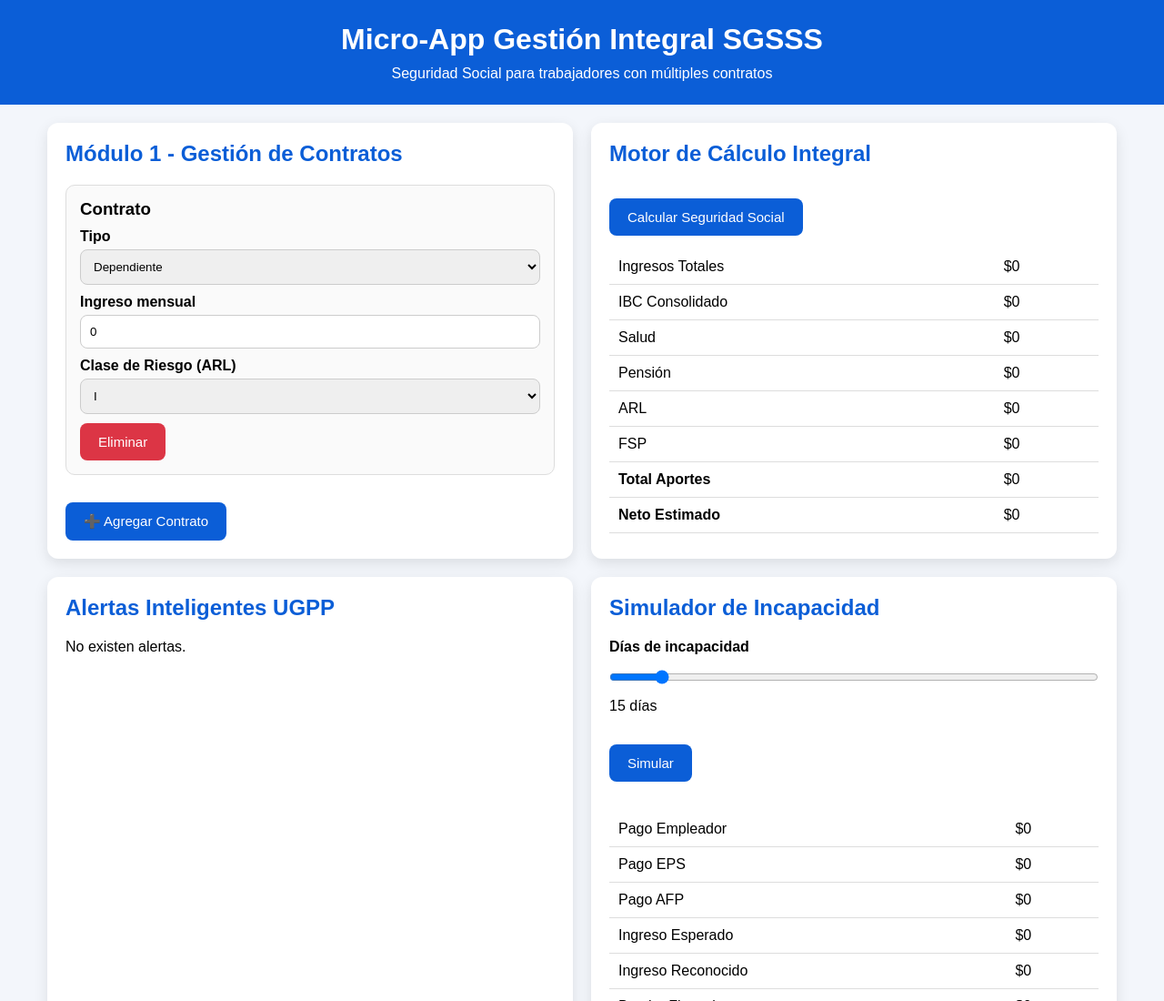
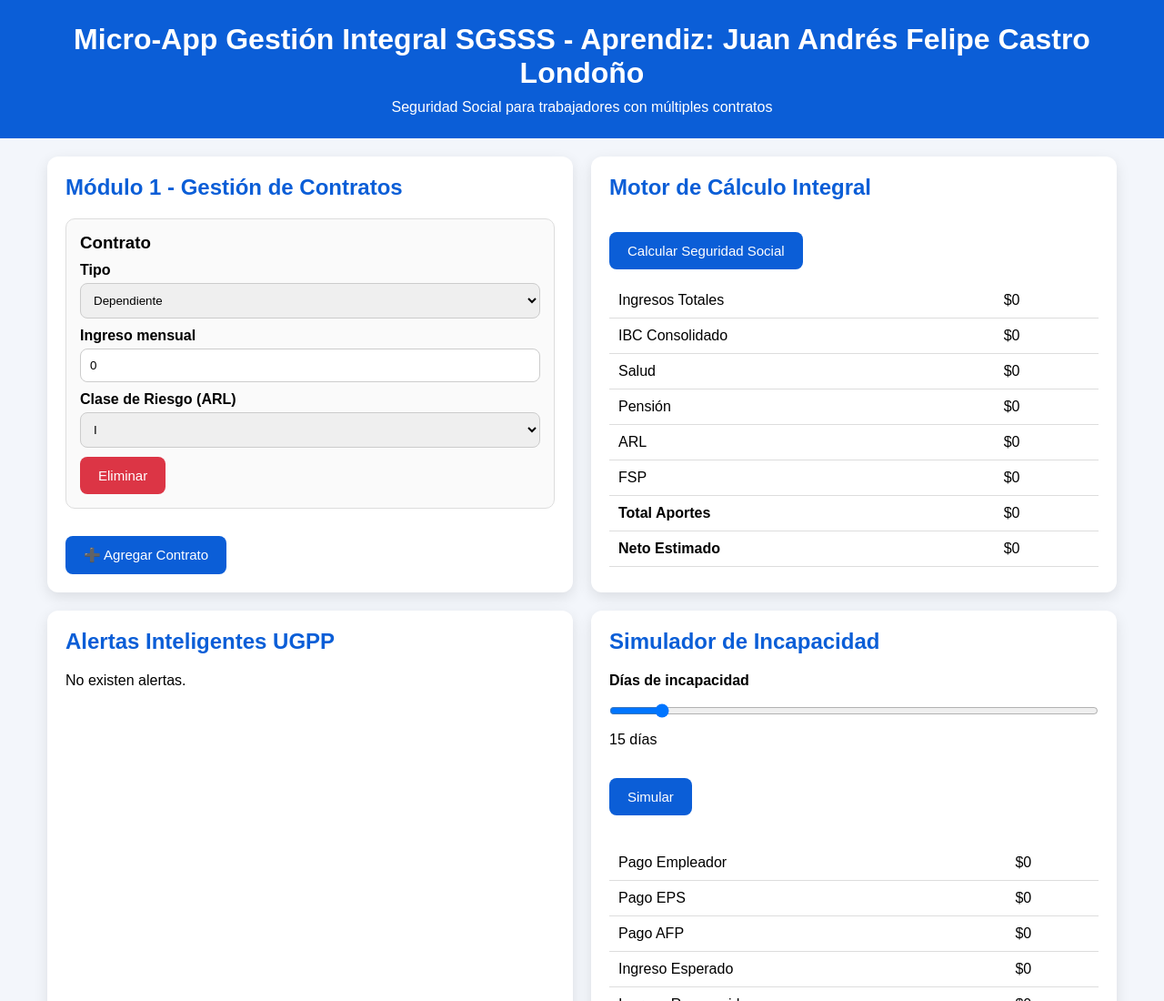
Before and after one commit to Juan-Andres-Felipe-C-L/APP_Calculo_Aportes_SGSSS, a plain HTML site: page index.html in a window 1280 px wide. Shown: the top 1100 px of the page at 91% size. Drawn offline with nearby package versions, Linux system fonts and the light colour scheme.

Commit message:
Feat: Se sube código completo de APP para calcular aportes al SGSSS.

```diff
--- a/index.html
+++ b/index.html
@@ -16,7 +16,7 @@
 
 <header>
 
-    <h1>Micro-App Gestión Integral SGSSS</h1>
+    <h1>Micro-App Gestión Integral SGSSS - Aprendiz: Juan Andrés Felipe Castro Londoño</h1>
 
     <p>
         Seguridad Social para trabajadores con múltiples contratos
```
